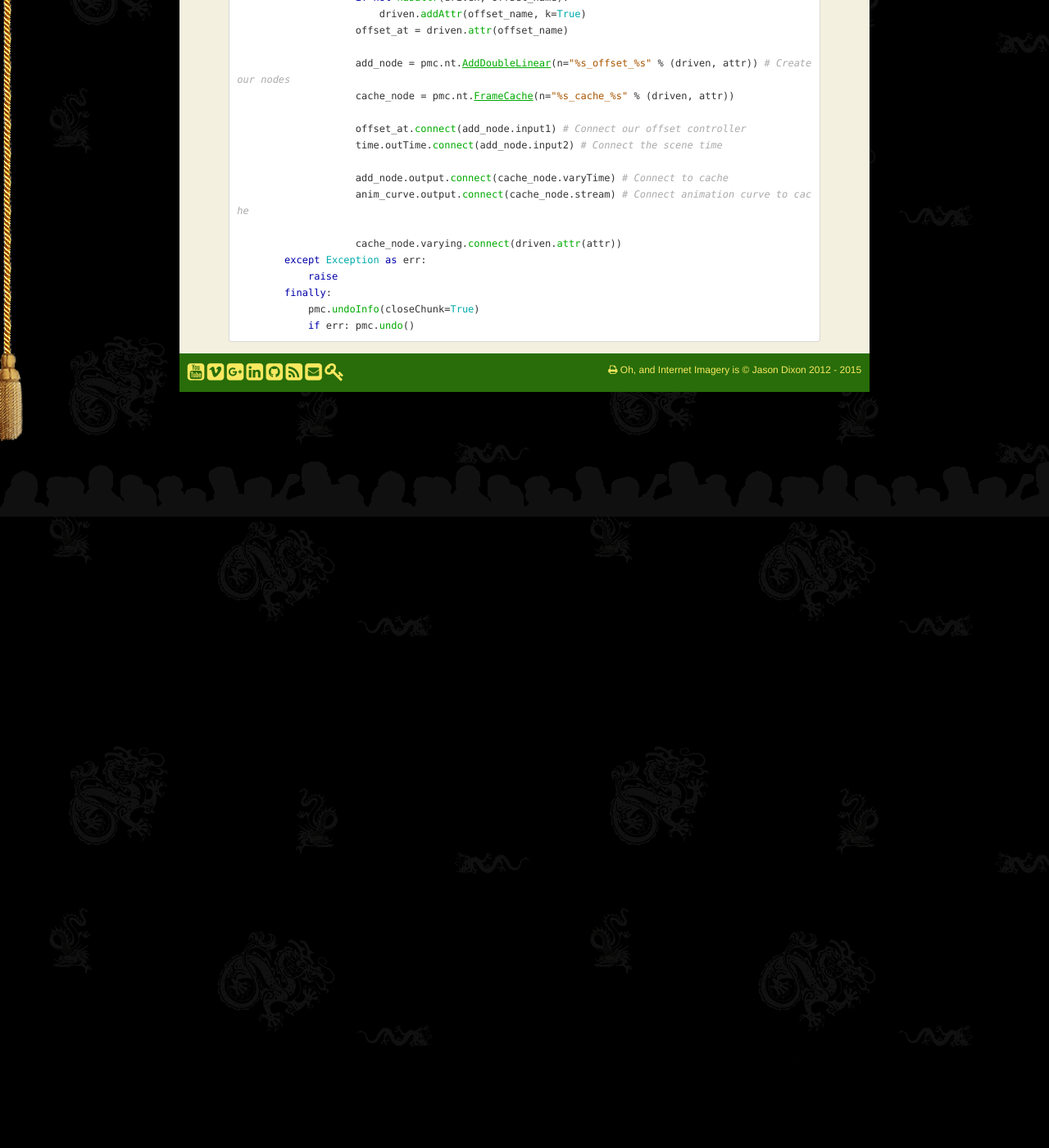
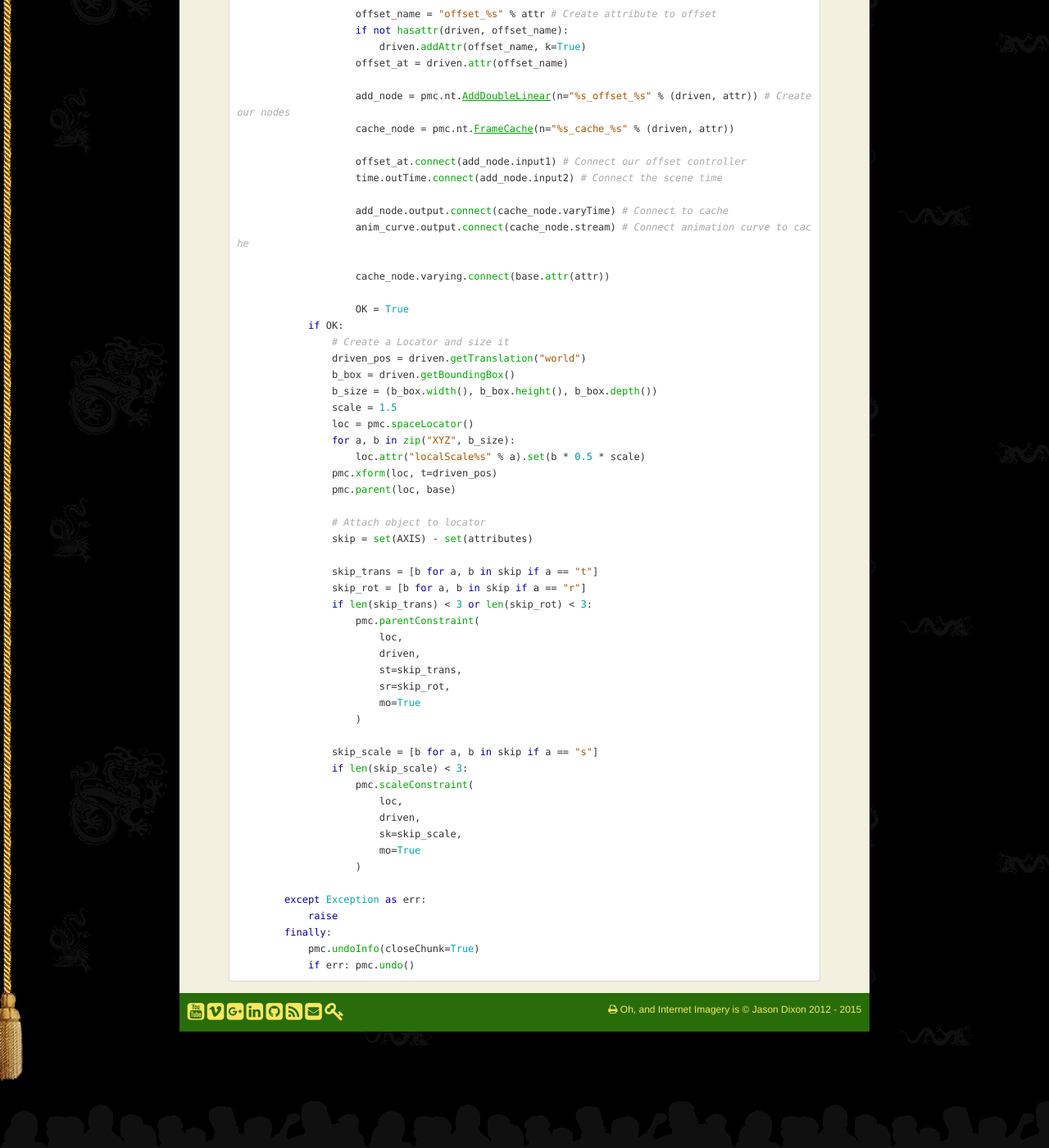
Before and after one commit to internetimagery/internetimagery.github.io, a Jekyll site: the page built from python/timeconstraint.md, in a window 1280 px wide and 1400 px high, scrolled down 2143 px. Shown: the whole window at 82% size. Built offline with Jekyll 4.4.1, drawn with Linux system fonts in a browser that asks for light colours; nearby versions of some CDN libraries; some web fonts are replaced; some of the changed text lies outside the part shown.

Commit message:
added parent constraint to allow blending easily

```diff
--- a/python/timeconstraint.md
+++ b/python/timeconstraint.md
@@ -4,7 +4,7 @@ layout: page
 ---
 ## Constrain an object to time
 
-A quick useful constraint system. Constrain an object to another in time.
+A quick useful constraint system. Constrain an object to another in time. Works like a Parent Constraint, with time as an added variable.
 
 To use simply copy paste the code below into a shelf icon. Then use it as you would any other constraint. Select the driver, then the driven objects and press the button.
 
@@ -90,6 +89,8 @@ class Offset_Constraint(object):
         err = pmc.undoInfo(openChunk=True)
         try:
             time = pmc.nt.Time("time1") # Time node
+            base = pmc.group(em=True, n="%s_offset_base" % driven)
+            OK = False # Are we ok to continue?
             for attr in attributes:
                 for anim_curve in driver.attr(attr).connections(type="animCurve", d=False): # Get anim curve
 
@@ -107,7 +108,44 @@ class Offset_Constraint(object):
                     add_node.output.connect(cache_node.varyTime) # Connect to cache
                     anim_curve.output.connect(cache_node.stream) # Connect animation curve to cache
 
-                    cache_node.varying.connect(driven.attr(attr))
+                    cache_node.varying.connect(base.attr(attr))
+
+                    OK = True
+            if OK:
+                # Create a Locator and size it
+                driven_pos = driven.getTranslation("world")
+                b_box = driven.getBoundingBox()
+                b_size = (b_box.width(), b_box.height(), b_box.depth())
+                scale = 1.5
+                loc = pmc.spaceLocator()
+                for a, b in zip("XYZ", b_size):
+                    loc.attr("localScale%s" % a).set(b * 0.5 * scale)
+                pmc.xform(loc, t=driven_pos)
+                pmc.parent(loc, base)
+
+                # Attach object to locator
+                skip = set(AXIS) - set(attributes)
+
+                skip_trans = [b for a, b in skip if a == "t"]
+                skip_rot = [b for a, b in skip if a == "r"]
+                if len(skip_trans) < 3 or len(skip_rot) < 3:
+                    pmc.parentConstraint(
+                        loc,
+                        driven,
+                        st=skip_trans,
+                        sr=skip_rot,
+                        mo=True
+                    )
+
+                skip_scale = [b for a, b in skip if a == "s"]
+                if len(skip_scale) < 3:
+                    pmc.scaleConstraint(
+                        loc,
+                        driven,
+                        sk=skip_scale,
+                        mo=True
+                    )
+
         except Exception as err:
             raise
         finally:
```
Also changed, not shown: other parts of python/timeconstraint.md (+0 -1 lines).
